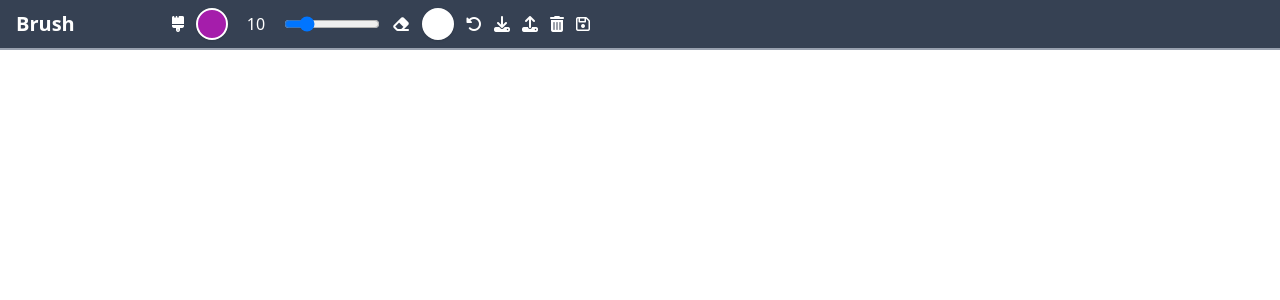
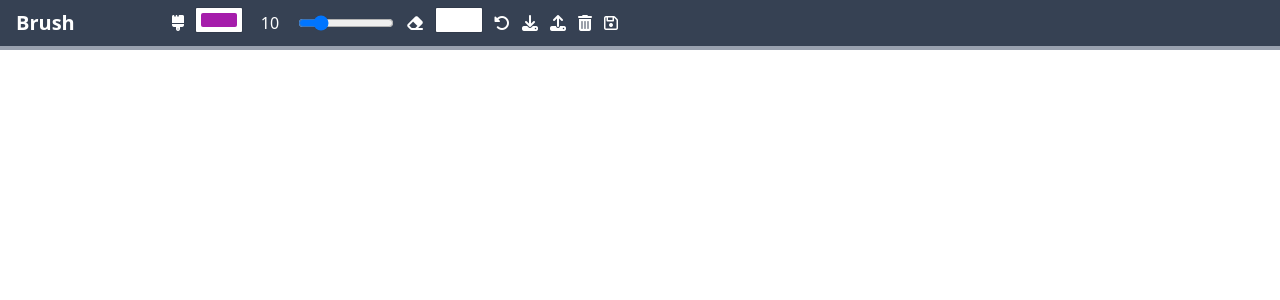
Before and after one commit to dandee77/AI-Paint-Calculator, a React (Vite) app: page / in a window 1280 px wide. Shown: the top 300 px of the page. Built offline with nearby package versions, Linux system fonts and the light colour scheme.

Commit message:
added a better color picker modak

```diff
--- a/package.json
+++ b/package.json
@@ -12,8 +12,10 @@
   "dependencies": {
     "@fortawesome/fontawesome-free": "^6.7.2",
     "react": "^19.1.0",
+    "react-color": "^2.19.3",
     "react-colorful": "^5.6.1",
-    "react-dom": "^19.1.0"
+    "react-dom": "^19.1.0",
+    "reactcss": "^1.2.3"
   },
   "devDependencies": {
     "@eslint/js": "^9.25.0",
--- /dev/null
+++ b/src/components/ColorPickerPopover.jsx
@@ -0,0 +1,72 @@
+import React, { useState } from "react";
+import reactCSS from "reactcss";
+import { SketchPicker } from "react-color";
+
+// got from https://casesandberg.github.io/react-color/
+
+export default function ColorPickerPopover({ color, onChange }) {
+  const [displayColorPicker, setDisplayColorPicker] = useState(false);
+
+  const styles = reactCSS({
+    default: {
+      color: {
+        width: "36px",
+        height: "14px",
+        borderRadius: "2px",
+        background:
+          typeof color === "string"
+            ? color
+            : `rgba(${color.r || 0}, ${color.g || 0}, ${color.b || 0}, ${
+                color.a !== undefined ? color.a : 1
+              })`,
+      },
+      swatch: {
+        padding: "5px",
+        background: "#fff",
+        borderRadius: "1px",
+        boxShadow: "0 0 0 1px rgba(0,0,0,.1)",
+        display: "inline-block",
+        cursor: "pointer",
+      },
+      popover: {
+        position: "absolute",
+        zIndex: "2",
+      },
+      cover: {
+        position: "fixed",
+        top: "0px",
+        right: "0px",
+        bottom: "0px",
+        left: "0px",
+      },
+    },
+  });
+
+  return (
+    <div>
+      <div
+        style={styles.swatch}
+        onClick={() => setDisplayColorPicker((v) => !v)}
+      >
+        <div style={styles.color} />
+      </div>
+      {displayColorPicker ? (
+        <div style={styles.popover}>
+          <div
+            style={styles.cover}
+            onClick={() => setDisplayColorPicker(false)}
+          />
+          <div style={{ color: "black" }}>
+            <SketchPicker
+              color={color}
+              onChange={(c) => {
+                if (onChange) onChange(c.hex);
+              }}
+              disableAlpha={false}
+            />
+          </div>
+        </div>
+      ) : null}
+    </div>
+  );
+}
--- a/src/components/TopBar.jsx
+++ b/src/components/TopBar.jsx
@@ -1,5 +1,5 @@
-import { HexColorPicker } from "react-colorful";
 import { useState, useRef, useEffect } from "react";
+import ColorPickerPopover from "./ColorPickerPopover";
 
 export default function TopBar({
   tool,
@@ -49,22 +49,7 @@ export default function TopBar({
       />
 
       <div className="flex items-center gap-2" ref={brushRef}>
-        <button
-          className="w-8 h-8 rounded-full border-2 border-white shadow"
-          style={{ background: brushColor }}
-          onClick={() => setShowBrushPicker((v) => !v)}
-          title="Brush Color"
-        />
-        {showBrushPicker && (
-          <div className="absolute mt-12 z-30">
-            <HexColorPicker
-              color={brushColor}
-              onChange={(color) => {
-                setBrushColor(color);
-              }}
-            />
-          </div>
-        )}
+        <ColorPickerPopover color={brushColor} onChange={setBrushColor} />
         <span className="w-10 text-center">{brushSize}</span>
         <input
           type="range"
@@ -83,23 +68,13 @@ export default function TopBar({
       />
 
       <div className="flex items-center" ref={bucketRef}>
-        <button
-          className="w-8 h-8 rounded-full border-2 border-white shadow"
-          style={{ background: bucketColor }}
-          onClick={() => setShowBucketPicker((v) => !v)}
-          title="Bucket Fill Color"
+        <ColorPickerPopover
+          color={bucketColor}
+          onChange={(color) => {
+            setBucketColor(color);
+            setTool("Bucket Fill");
+          }}
         />
-        {showBucketPicker && (
-          <div className="absolute mt-12 z-30">
-            <HexColorPicker
-              color={bucketColor}
-              onChange={(color) => {
-                setBucketColor(color);
-                setTool("Bucket Fill");
-              }}
-            />
-          </div>
-        )}
       </div>
 
       <button
```
Also changed, not shown: 1 other file (tests, documents, lock files or other folders).
